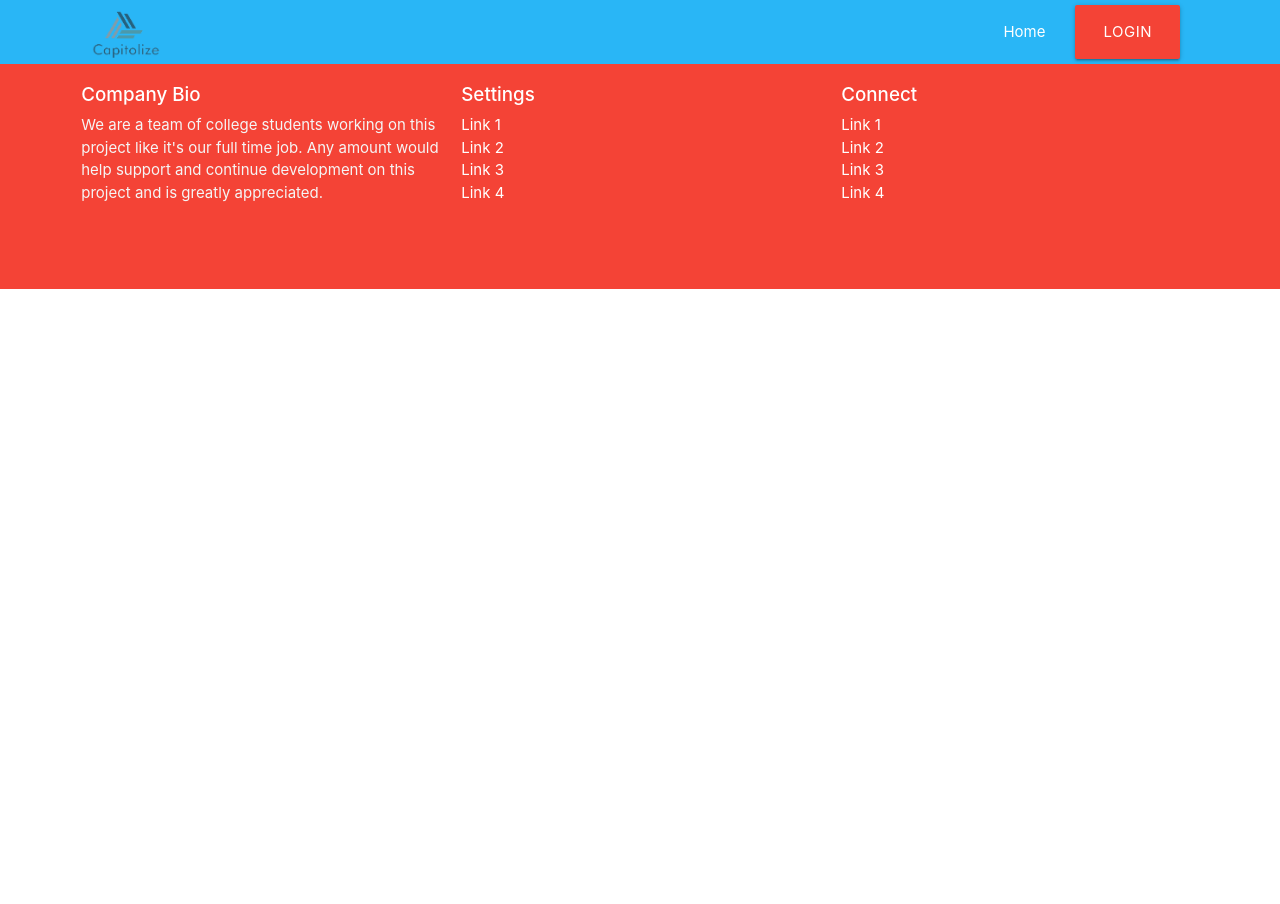
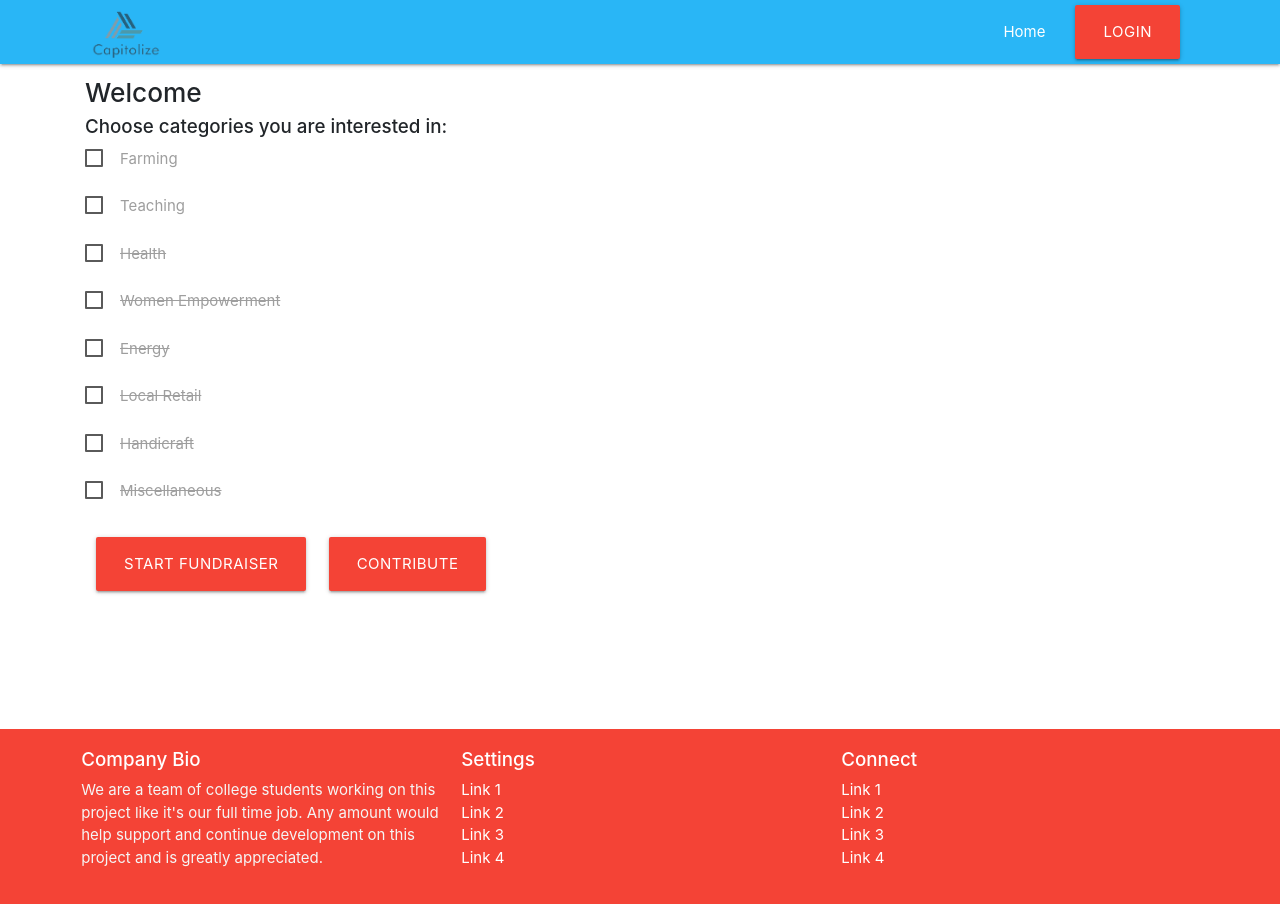
Before and after one commit to SweetShot/HackMCapitolize, an Angular app in the folder client/: page /dashboard in a window 1280 px wide. Before the commit this address led to /. Shown: the top 904 px of the page. Before the commit the page ends 800 px from the top, so only its background shows below. Built offline with nearby package versions, Linux system fonts and the light colour scheme.

Commit message:
Dashboard changes

```diff
--- a/client/src/app/app.module.ts
+++ b/client/src/app/app.module.ts
@@ -18,7 +18,8 @@ import { DashboardComponent } from './components/dashboard/dashboard.component';
 const appRoutes: Routes = [
   {path: '', component: HomeComponent},
   {path: 'login', component: LoginComponent},
-  {path: 'startFR', component: StartFRComponent}
+  {path: 'startFR', component: StartFRComponent},
+  {path: 'dashboard', component: DashboardComponent}
 ];
 
 @NgModule({
--- a/client/src/app/components/dashboard/dashboard.component.css
+++ b/client/src/app/components/dashboard/dashboard.component.css
@@ -1,6 +1,6 @@
 .container {
     height: 100%;
-    padding-right: 10%;
+    padding-top: 1%;
 }
 
 .sidenav {
@@ -11,6 +11,10 @@
     margin-right: 5%;
     margin-bottom: 5%;
     padding-left: 2%;
+}
+
+.btn-large {
+    margin: 1%;
 }
 
 #funds {
--- a/client/src/app/components/dashboard/dashboard.component.html
+++ b/client/src/app/components/dashboard/dashboard.component.html
@@ -1,20 +1,60 @@
-<div>
+<div class="container">
 
     <ul>
-      <h4>Welcome ABC</h4>
-      <br><br>
-      <span><h5>Categories interested in :</h5></span>
-      <ul>
-      <li>Teaching</li>
-      <li>Farming</li>
-      </ul>
+        <h3>Welcome </h3>
+        <h5>Choose categories you are interested in: </h5>
+        <form action="#">
+            <p>
+                <label>
+                <input type="checkbox" name="category" value="" />
+                <span>Farming</span>
+              </label>
+            </p>
+            <p>
+                <label>
+                  <input type="checkbox" name="category" value="" />
+                  <span>Teaching</span>
+                </label>
+            </p>
+            <p>
+                <label>
+                  <input id="indeterminate-checkbox" type="checkbox" name="category" value="" />
+                  <span><del>Health</del></span>
+                </label>
+            </p>
+            <p>
+                <label>
+                  <input id="indeterminate-checkbox" type="checkbox" name="category" value="" />
+                  <span><del>Women Empowerment</del></span>
+                </label>
+            </p>
+            <p>
+                <label>
+                  <input id="indeterminate-checkbox" type="checkbox" name="category" value="" />
+                  <span><del>Energy</del></span>
+                </label>
+            </p>
+            <p>
+                <label>
+                  <input id="indeterminate-checkbox" type="checkbox" name="category" value="" />
+                  <span><del>Local Retail</del></span>
+                </label>
+            </p>
+            <p>
+                <label>
+                  <input id="indeterminate-checkbox" type="checkbox" name="category" value="" />
+                  <span><del>Handicraft</del></span>
+                </label>
+            </p>
+            <p>
+                <label>
+                  <input id="indeterminate-checkbox" type="checkbox" name="category" value="" />
+                  <span><del>Miscellaneous</del></span>
+                </label>
+            </p>
+            <button type="submit" name="action" class="btn-large waves-light red">Start Fundraiser</button>
+            <button type="submit" name="action" class="btn-large waves-light red">Contribute</button>
+        </form>
     </ul>
-
-    <button type="submit" name="action">Start Fundraiser
-
-    </button>
-
-    <button type="submit" name="action">Contribute
-
-    </button>
-    <br><br><br><br><br><br><br><br><br><br><br><br><br><br><br><br>
+    <br><br><br><br><br>
+</div>
--- a/client/src/app/components/home/home.component.html
+++ b/client/src/app/components/home/home.component.html
@@ -17,38 +17,38 @@
                 </p>
                 <p>
                     <label>
-                      <input type="checkbox" name="category" value="" disabled="disabled" />
-                      <span>Health</span>
+                      <input id="indeterminate-checkbox" type="checkbox" name="category" value="" />
+                      <span><del>Health</del></span>
                     </label>
                 </p>
                 <p>
                     <label>
-                      <input type="checkbox" name="category" value="" disabled="disabled" />
-                      <span>Women Empowerment</span>
+                      <input id="indeterminate-checkbox" type="checkbox" name="category" value="" />
+                      <span><del>Women Empowerment</del></span>
                     </label>
                 </p>
                 <p>
                     <label>
-                      <input type="checkbox" name="category" value="" disabled="disabled" />
-                      <span>Energy</span>
+                      <input id="indeterminate-checkbox" type="checkbox" name="category" value="" />
+                      <span><del>Energy</del></span>
                     </label>
                 </p>
                 <p>
                     <label>
-                      <input type="checkbox" name="category" value="" disabled="disabled" />
-                      <span>Local Retail</span>
+                      <input id="indeterminate-checkbox" type="checkbox" name="category" value="" />
+                      <span><del>Local Retail</del></span>
                     </label>
                 </p>
                 <p>
                     <label>
-                      <input type="checkbox" name="category" value="" disabled="disabled" />
-                      <span>Handicraft</span>
+                      <input id="indeterminate-checkbox" type="checkbox" name="category" value="" />
+                      <span><del>Handicraft</del></span>
                     </label>
                 </p>
                 <p>
                     <label>
-                      <input type="checkbox" name="category" value="" disabled="disabled" />
-                      <span>Miscellaneous</span>
+                      <input id="indeterminate-checkbox" type="checkbox" name="category" value="" />
+                      <span><del>Miscellaneous</del></span>
                     </label>
                 </p>
                 <button onclick="" class="btn-large waves-effect blue">Apply filter</button>
```
